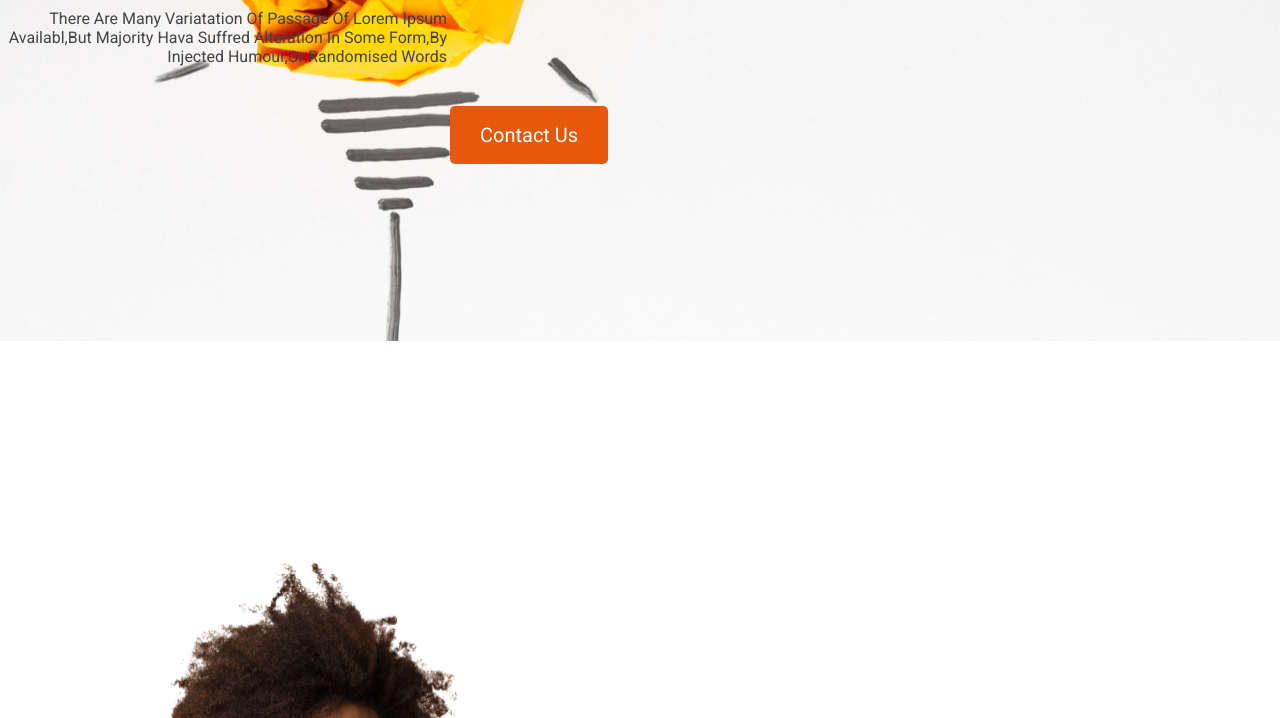
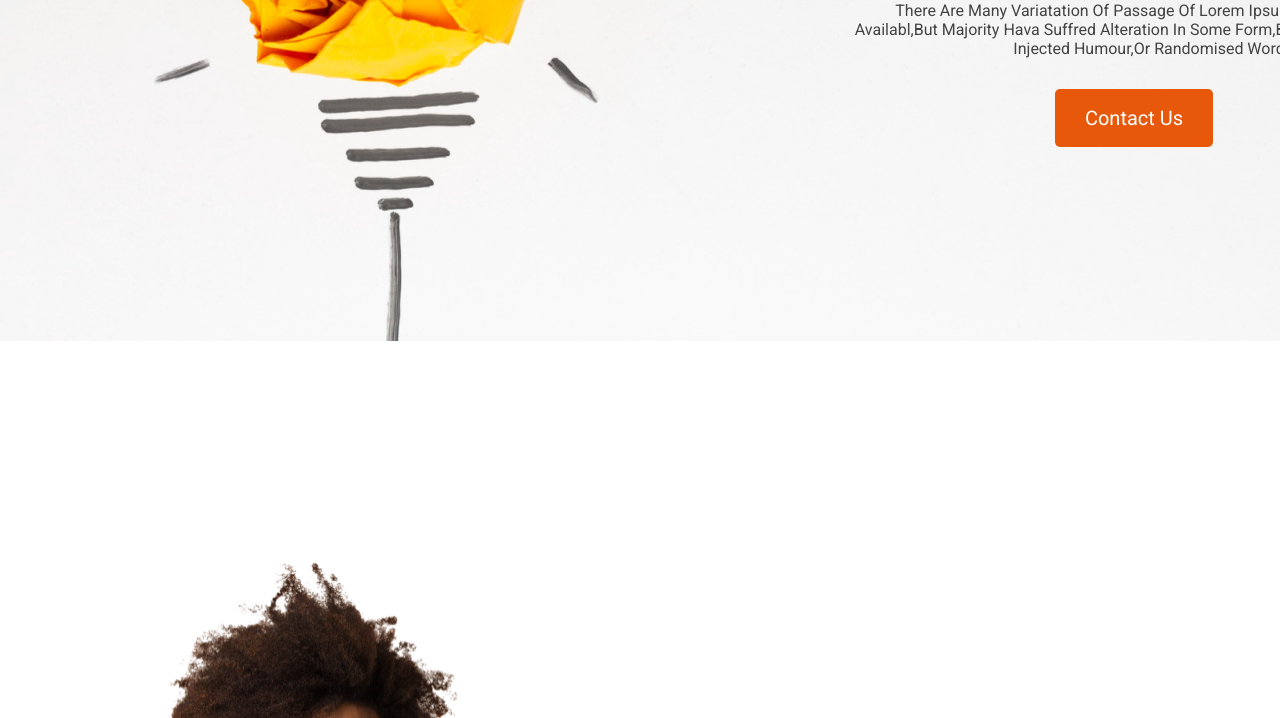
Before and after one commit to ahmedbaser/projects1, a plain HTML site: page index.html in a window 1280 px wide. Shown: the part 459-1177 px from the top of the page. Drawn offline with Linux system fonts and the light colour scheme.

```diff
--- a/style.css
+++ b/style.css
@@ -25,14 +25,14 @@ section {
     min-height: 100vh;
 }
 .btn {
-    position: absolute;
+
     display: inline-block;
-    position: absolute;
     padding: 1.7rem 3rem;
     margin-top: 1rem;
+    margin-left: 288px;
     background-color: var(--main-color);
     top: 555px;
-    left: 450px;
+    left: 50rem;
     color: #fff;
     font-size: 2rem;
     border-radius: .5rem;
@@ -40,18 +40,22 @@ section {
 }
 
 .home {
+  background: url(/image/banner1.png);
+  transform: rotate(-180deg,right);
 
-    background: url(image/banner1.png);
-    transform: rotate(-180deg,-100deg);
 
 }
+.home .content {
+  margin-left: 70rem;
+  align-items: center;
+  text-align: center;
 
+}
 
 .home .content .home-title {
  position: absolute;
  width: 525px;
  height: 228px;
- left: 820;
  top: 216px;
  font-style: normal;
  font-weight: 700;
@@ -60,11 +64,11 @@ section {
  text-align: right;
 }
 .home .content p {
-    position: absolute;
+    margin-left: 73px;
+    margin-top: 450px;
     width: 456px;
     height: 78px;
-    right: 833px;
-    top: 468px;
+    margin-right: 5rem;
     font-style: normal;
     font-size: 16px;
     color: #444343;
@@ -163,7 +167,7 @@ section {
     height: 300px;
     margin-left: 7rem;
     margin-top: 9rem;
-    background: linear-gradient(90deg, #F15B22 0%, rgba(241, 91, 34, 0) 100%),url(/image/watch.png);
+    background: linear-gradient(-90deg, #F15B22 0%, rgba(241,91,34,0) 100%),url(/image/watch.png);
     border-radius: 8px;
 }
 
```
Also changed, not shown: index.html (+5 -0 lines).
